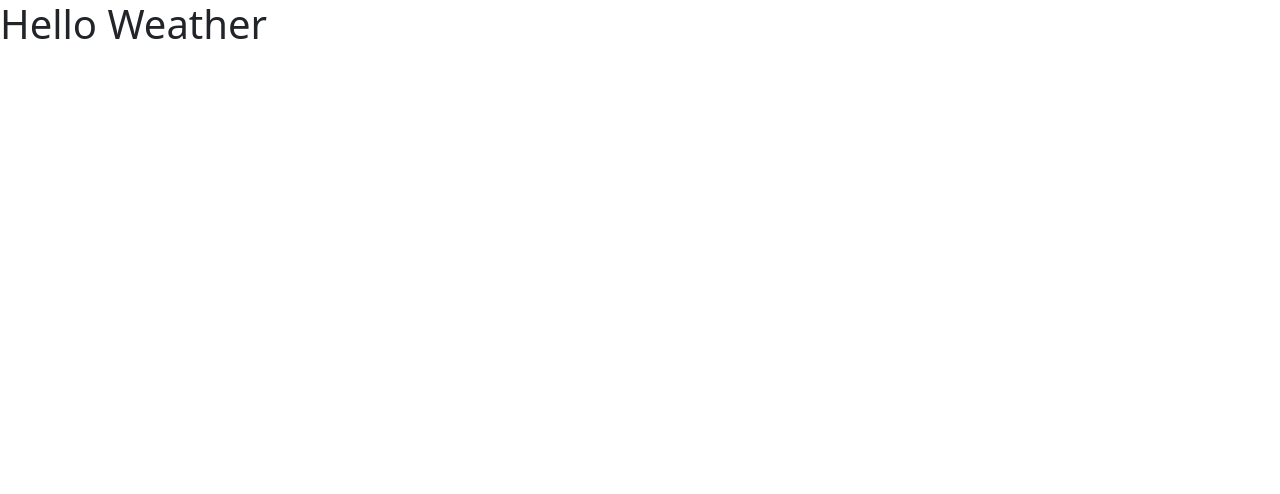
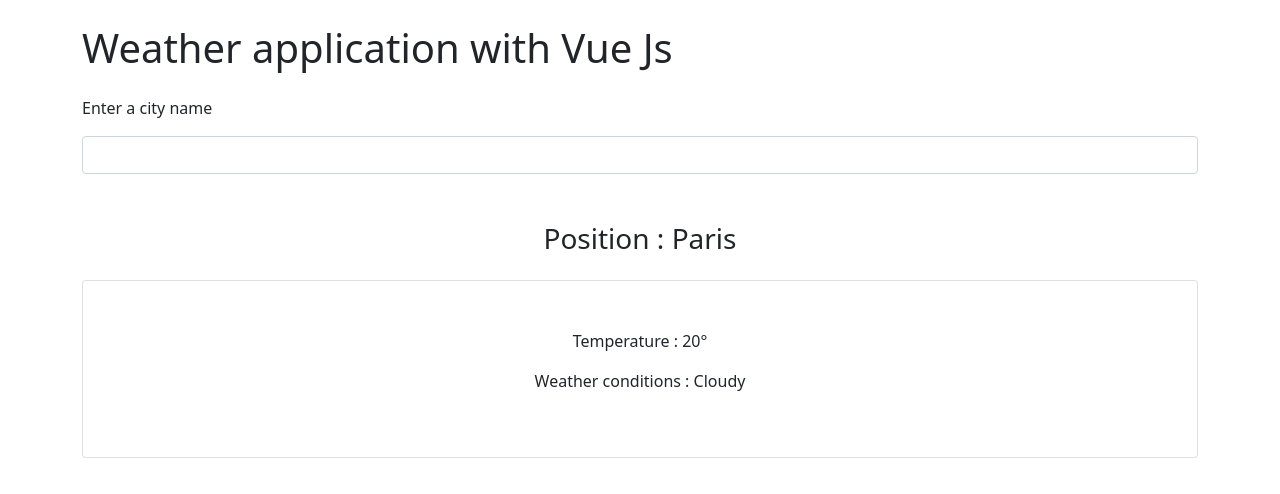
Before and after one commit to Arnaud-Ferreira/Weather-application-VueJS, a Vue app: page / in a window 1280 px wide. Shown: the top 494 px of the page. Built offline with nearby package versions, Linux system fonts and the light colour scheme.

Commit message:
static display

```diff
--- a/src/components/Weather.vue
+++ b/src/components/Weather.vue
@@ -1,5 +1,28 @@
 <template>
-    <h1>Hello Weather</h1>
+    <div class="container">
+
+        <h1 class="my-4">Weather application with Vue Js</h1>
+
+        <div class="form-groupe mb-5">
+            <label for="position">Enter a city name</label>
+            <input
+            id="position"
+            type="text"
+            class="form-control mt-3"
+            v-model="request"
+            v-on:keypress="goWeather"
+            >
+        </div>
+
+        <div class="w75 mb-4">
+            <h3 class="text-center">Position : Paris</h3>
+        </div>
+
+        <div class="card text-center p-5">
+            <p class="showed-text">Temperature : 20°</p>
+            <p class="showed-text">Weather conditions : Cloudy</p>
+        </div>
+    </div>
 </template>
 
 
```
